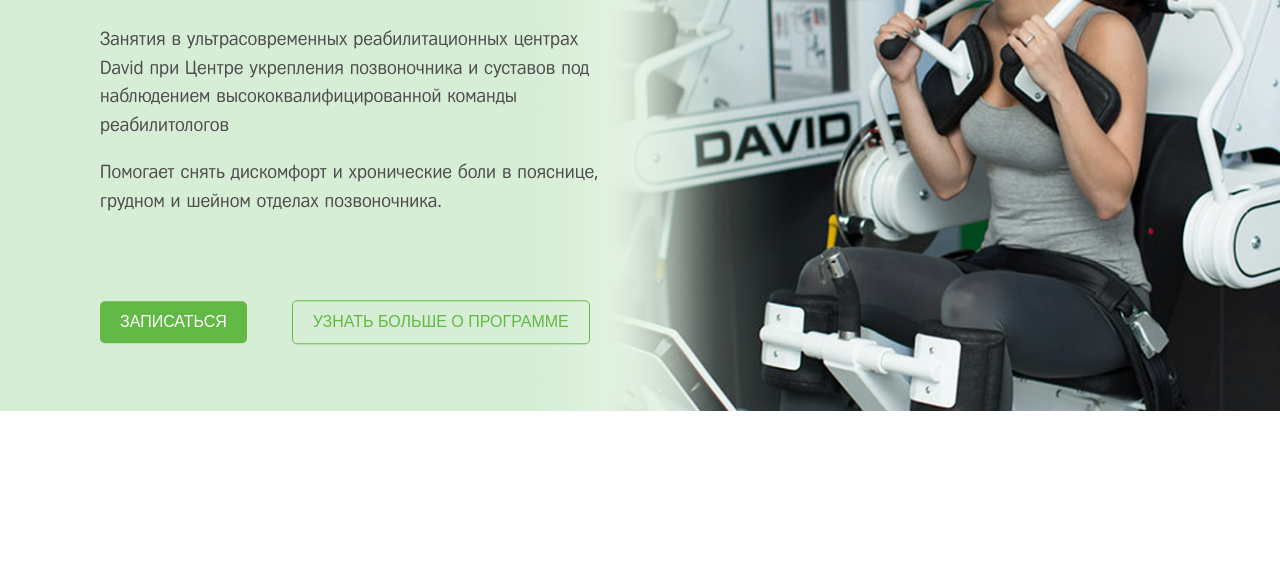
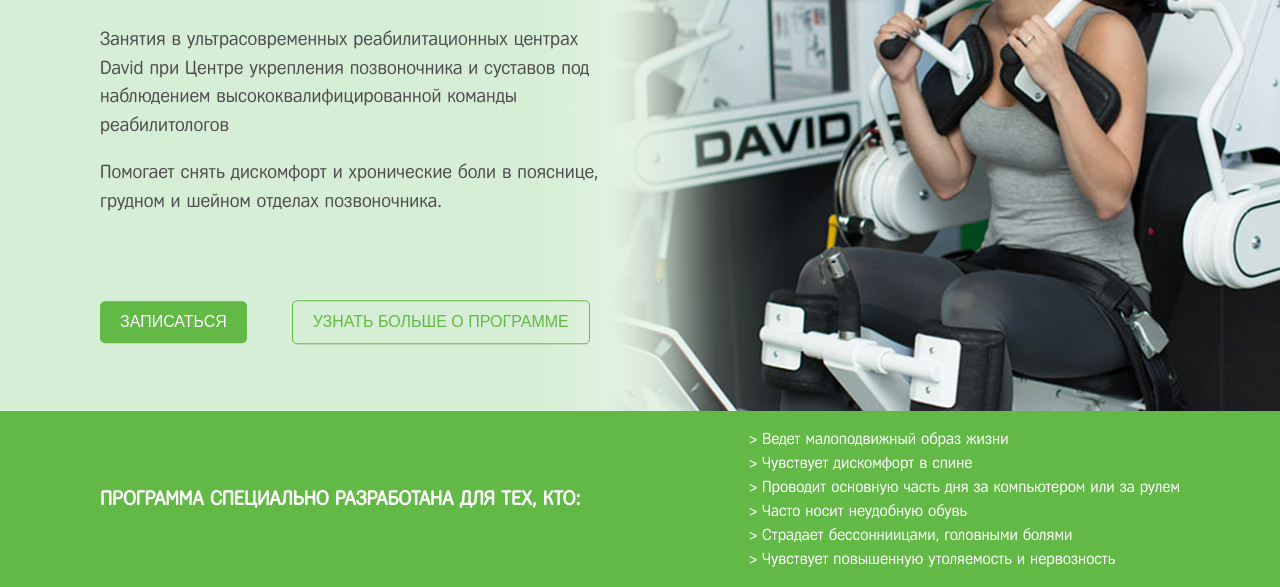
Before and after one commit to dinaris23/BRAB_test, a website: page app/templates/index.html in a window 1280 px wide. Shown: the part 273-860 px from the top of the page. Before the commit the page ends 800 px from the top, so only its background shows below. Drawn offline with nearby package versions, Linux system fonts and the light colour scheme; files that its build step writes are made by us from their sources; files whose address does not match are found by name.

Commit message:
add section list

```diff
--- a/app/scss/_common.scss
+++ b/app/scss/_common.scss
@@ -48,4 +48,7 @@ body {
             margin-right: 40px;
         }
     }
+    .col-b {
+        width: 50%;
+    }
 }
--- a/app/scss/layout/_list.scss
+++ b/app/scss/layout/_list.scss
@@ -0,0 +1,22 @@
+.list {
+    width: 100%;
+    background-color: $green-color;
+    color: #ffffff;
+    &_container {
+        display: flex;
+        justify-content: space-between;
+        align-items: center;
+    }
+    &_item {
+        list-style: none;
+        &:before {
+            content: '\003e';
+            display: inline-block;
+            padding-right: 5px;
+        }
+    }
+    &_title {
+        font-size: 20px;
+        text-transform: uppercase;
+    }
+}
--- a/app/templates/_list.html
+++ b/app/templates/_list.html
@@ -0,0 +1,15 @@
+<div class="container list_container">
+    <div class="col-b">
+        <h3 class="list_title">Программа специально разработана для тех, кто:</h3>
+    </div>
+    <div class="col-b">
+        <ul class="list_items">
+            <li class="list_item">Ведет малоподвижный образ жизни</li>
+            <li class="list_item">Чувствует дискомфорт в спине</li>
+            <li class="list_item">Проводит основную часть дня за компьютером или за рулем</li>
+            <li class="list_item">Часто носит неудобную обувь</li>
+            <li class="list_item">Страдает бессонниицами, головными болями</li>
+            <li class="list_item">Чувствует повышенную утоляемость и нервозность</li>
+        </ul>
+    </div>
+</div>
--- a/app/templates/index.html
+++ b/app/templates/index.html
@@ -12,28 +12,28 @@
         <header class="header">
         {% include "_header.html" %}
         </header>
-        <section class="impressive">
+        <section class="list">
         {% include "_list.html" %}
         </section>
         <section class="about">
         {% include "_about.html" %}
         </section>
-        <section class="gallery">
+        <section class="contacts">
         {% include "_contacts.html" %}
         </section>
-        <section class="journal">
+        <section class="infographic">
         {% include "_infographic.html" %}
         </section>
-        <section class="featured">
+        <section class="content-list">
         {% include "_content-list.html" %}
         </section>
-        <section class="contact">
+        <section class="stages">
         {% include "_stages.html" %}
         </section>
-        <section class="contact">
+        <section class="about-method">
         {% include "_about-method.html" %}
         </section>
-        <section class="contact">
+        <section class="footer-contacts">
         {% include "_footer-contacts.html" %}
         </section>
         <footer class="footer">
```
Also changed, not shown: README.md.
